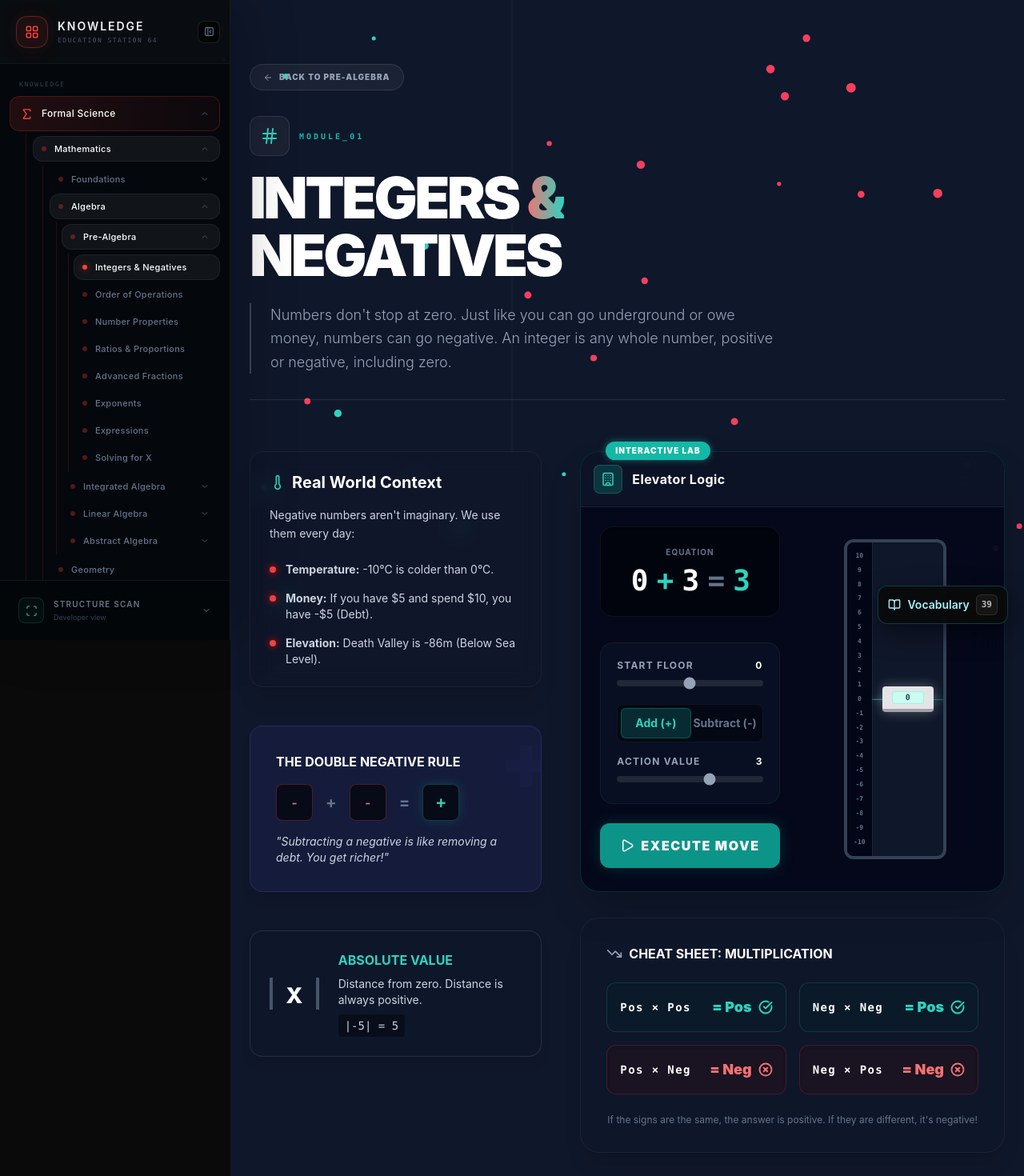
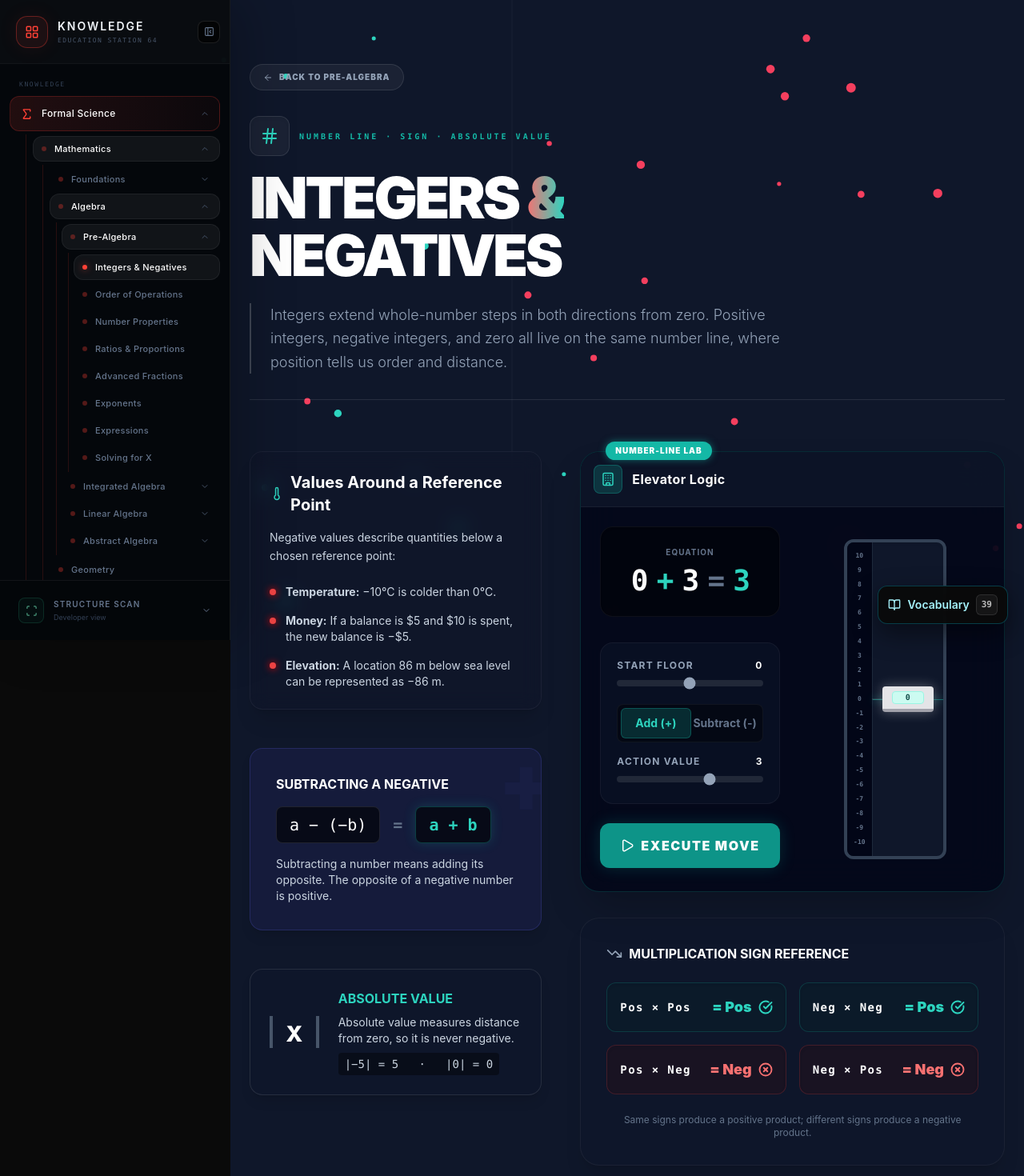
Before and after one commit to nickf723/ed-dev, a Next.js app: page /formal-science/mathematics/algebra/pre-algebra/integers in a window 1280 px wide. Shown: the top 1470 px of the page at 80% size. Built offline with nearby package versions, Linux system fonts and the light colour scheme.

Commit message:
Clarify integer lesson language and sign rules

```diff
--- a/app/formal-science/mathematics/algebra/pre-algebra/integers/page.tsx
+++ b/app/formal-science/mathematics/algebra/pre-algebra/integers/page.tsx
@@ -3,15 +3,24 @@ import Link from "next/link";
 import NumberLineBackground from "./_components/NumberLineBackground";
 import IntegerElevatorLab from "./_components/IntegerElevatorLab";
 import {
-  Hash, ArrowRight, Thermometer,
+  Hash, Thermometer,
   TrendingDown, CheckCircle, XCircle, ArrowLeft
 } from "lucide-react";
 
-// VERIFICATION PROTOCOL IMPORTS
 import Assessment from "@/app/_components/Assessment";
 import VocabApplet from "@/app/_components/VocabApplet";
 import { integersVocab } from "@/app/_data/vocab/i/integers";
 import { integersQuiz } from "./_components/assessment";
+
+type SignRuleProps = {
+  a: string;
+  b: string;
+  res: string;
+  icon: typeof CheckCircle;
+  color: string;
+  bg: string;
+  border: string;
+};
 
 export default function IntegersPage() {
   return (
@@ -20,10 +29,6 @@ export default function IntegersPage() {
       <div className="absolute inset-0 bg-radial-vignette opacity-80 pointer-events-none" />
 
       <div className="relative z-10 container mx-auto px-6 py-12">
-
-        {/* =========================================
-            HEADER
-        ========================================= */}
         <header className="mb-16 border-b border-white/10 pb-8 mt-8">
           <Link href="/formal-science/mathematics/algebra/pre-algebra" className="inline-flex items-center gap-2 text-[10px] font-black uppercase tracking-widest text-slate-400 hover:text-white transition-colors mb-8 bg-white/5 px-4 py-2 rounded-full border border-white/10">
               <ArrowLeft size={12} /> Back to Pre-Algebra
@@ -34,7 +39,7 @@ export default function IntegersPage() {
               <Hash className="text-teal-400" size={24} />
             </span>
             <span className="text-[10px] font-mono uppercase tracking-[0.3em] text-teal-500 font-bold">
-              Module_01
+              Number line · sign · absolute value
             </span>
           </div>
           <h1 className="text-5xl md:text-7xl font-black text-white tracking-tighter uppercase leading-none">
@@ -42,81 +47,71 @@ export default function IntegersPage() {
             NEGATIVES
           </h1>
           <p className="mt-6 text-slate-400 max-w-2xl text-lg font-light leading-relaxed border-l-2 border-white/20 pl-6">
-            Numbers don't stop at zero. Just like you can go underground or owe money, numbers can go negative. An integer is any whole number, positive or negative, including zero.
+            Integers extend whole-number steps in both directions from zero. Positive integers, negative integers, and zero all live on the same number line, where position tells us order and distance.
           </p>
         </header>
 
         <div className="grid grid-cols-1 lg:grid-cols-12 gap-12 mb-24">
-
-          {/* LEFT: THEORY */}
           <div className="lg:col-span-5 space-y-12">
-
-            {/* The Concept */}
             <div className="p-6 bg-slate-900/60 border border-white/5 rounded-2xl backdrop-blur-md shadow-xl">
               <h3 className="text-xl font-bold text-white mb-4 flex items-center gap-2">
-                <Thermometer size={20} className="text-teal-400" /> Real World Context
+                <Thermometer size={20} className="text-teal-400" /> Values Around a Reference Point
               </h3>
               <p className="text-sm text-slate-300 leading-relaxed mb-6">
-                Negative numbers aren't imaginary. We use them every day:
+                Negative values describe quantities below a chosen reference point:
               </p>
               <ul className="space-y-4">
                  <li className="flex items-start gap-3 text-sm text-slate-300">
                      <span className="w-2 h-2 rounded-full bg-red-500 mt-1.5 shrink-0 shadow-[0_0_10px_red]" />
-                     <span><strong>Temperature:</strong> -10°C is colder than 0°C.</span>
+                     <span><strong>Temperature:</strong> −10°C is colder than 0°C.</span>
                  </li>
                  <li className="flex items-start gap-3 text-sm text-slate-300">
                      <span className="w-2 h-2 rounded-full bg-red-500 mt-1.5 shrink-0 shadow-[0_0_10px_red]" />
-                     <span><strong>Money:</strong> If you have $5 and spend $10, you have -$5 (Debt).</span>
+                     <span><strong>Money:</strong> If a balance is $5 and $10 is spent, the new balance is −$5.</span>
                  </li>
                  <li className="flex items-start gap-3 text-sm text-slate-300">
                      <span className="w-2 h-2 rounded-full bg-red-500 mt-1.5 shrink-0 shadow-[0_0_10px_red]" />
-                     <span><strong>Elevation:</strong> Death Valley is -86m (Below Sea Level).</span>
+                     <span><strong>Elevation:</strong> A location 86 m below sea level can be represented as −86 m.</span>
                  </li>
               </ul>
             </div>
 
-            {/* The Rules of Signs Card */}
             <div className="p-8 bg-indigo-900/20 border border-indigo-500/20 rounded-2xl shadow-lg relative overflow-hidden">
                 <div className="absolute right-0 top-0 text-[100px] text-indigo-500/5 -translate-y-8 translate-x-4 font-black">+</div>
-                <h4 className="text-base font-bold text-white uppercase mb-4 relative z-10">The Double Negative Rule</h4>
-                <div className="flex gap-4 items-center mb-4 relative z-10 text-xl">
-                    <div className="bg-black/60 px-4 py-2 rounded-lg font-mono text-red-400 border border-red-500/30 shadow-inner">-</div>
-                    <span className="text-slate-500 font-bold">+</span>
-                    <div className="bg-black/60 px-4 py-2 rounded-lg font-mono text-red-400 border border-red-500/30 shadow-inner">-</div>
+                <h4 className="text-base font-bold text-white uppercase mb-4 relative z-10">Subtracting a Negative</h4>
+                <div className="flex gap-4 items-center mb-4 relative z-10 text-xl font-mono">
+                    <div className="bg-black/60 px-4 py-2 rounded-lg text-white border border-white/10 shadow-inner">a − (−b)</div>
                     <span className="text-slate-500 font-bold">=</span>
-                    <div className="bg-black/60 px-4 py-2 rounded-lg font-mono text-teal-400 font-black border border-teal-500/30 shadow-[0_0_15px_rgba(20,184,166,0.2)]">+</div>
+                    <div className="bg-black/60 px-4 py-2 rounded-lg text-teal-400 font-black border border-teal-500/30 shadow-[0_0_15px_rgba(20,184,166,0.2)]">a + b</div>
                 </div>
-                <p className="text-sm text-slate-300 mt-2 italic relative z-10">
-                    "Subtracting a negative is like removing a debt. You get richer!"
+                <p className="text-sm text-slate-300 mt-2 relative z-10">
+                    Subtracting a number means adding its opposite. The opposite of a negative number is positive.
                 </p>
             </div>
 
-            {/* Absolute Value */}
             <div className="flex gap-6 p-6 bg-slate-900/50 border border-white/10 rounded-2xl shadow-lg items-center">
                 <div className="text-4xl font-black text-white px-4 border-x-4 border-slate-600 font-mono">x</div>
                 <div>
                     <h4 className="text-base font-bold text-teal-400 uppercase mb-2">Absolute Value</h4>
                     <p className="text-sm text-slate-300">
-                        Distance from zero. Distance is always positive.<br/>
-                        <span className="font-mono bg-black/40 px-2 py-1 rounded mt-2 inline-block">|-5| = 5</span>
+                        Absolute value measures distance from zero, so it is never negative.<br/>
+                        <span className="font-mono bg-black/40 px-2 py-1 rounded mt-2 inline-block">|−5| = 5 &nbsp; · &nbsp; |0| = 0</span>
                     </p>
                 </div>
             </div>
-
           </div>
 
-          {/* RIGHT: THE LAB */}
           <div className="lg:col-span-7 space-y-8">
             <div className="relative">
                 <div className="absolute -top-3 left-8 bg-teal-500 text-white text-[10px] font-black uppercase tracking-widest px-3 py-1 rounded-full shadow-[0_0_10px_rgba(20,184,166,0.5)] z-20">
-                    Interactive Lab
+                    Number-line lab
                 </div>
                 <IntegerElevatorLab />
             </div>
 
             <div className="p-8 bg-slate-900/50 border border-white/5 rounded-3xl shadow-xl">
                <h4 className="text-base font-bold text-white uppercase mb-6 flex items-center gap-2">
-                   <TrendingDown size={20} className="text-slate-400" /> Cheat Sheet: Multiplication
+                   <TrendingDown size={20} className="text-slate-400" /> Multiplication Sign Reference
                </h4>
                <div className="grid grid-cols-1 md:grid-cols-2 gap-4">
                   <Rule a="Pos" b="Pos" res="Pos" icon={CheckCircle} color="text-teal-400" bg="bg-teal-950/20" border="border-teal-500/20" />
@@ -124,19 +119,14 @@ export default function IntegersPage() {
                   <Rule a="Pos" b="Neg" res="Neg" icon={XCircle} color="text-red-400" bg="bg-red-950/20" border="border-red-500/20" />
                   <Rule a="Neg" b="Pos" res="Neg" icon={XCircle} color="text-red-400" bg="bg-red-950/20" border="border-red-500/20" />
                </div>
-               <p className="text-xs text-slate-500 text-center mt-6">If the signs are the same, the answer is positive. If they are different, it's negative!</p>
+               <p className="text-xs text-slate-500 text-center mt-6">Same signs produce a positive product; different signs produce a negative product.</p>
             </div>
-
           </div>
-
         </div>
 
-        {/* =========================================
-            VERIFICATION PROTOCOL
-        ========================================= */}
         <div className="flex items-center gap-3 mb-8">
             <div className="h-4 w-1 bg-teal-500 rounded-full" />
-            <h2 className="text-sm font-bold text-teal-300 uppercase tracking-widest">Verification Protocol</h2>
+            <h2 className="text-sm font-bold text-teal-300 uppercase tracking-widest">Reference & Check</h2>
         </div>
 
         <div className="grid grid-cols-1 lg:grid-cols-3 gap-8">
@@ -156,14 +146,12 @@ export default function IntegersPage() {
                  />
             </div>
         </div>
-
       </div>
     </main>
   );
 }
 
-// Sub-component for the cheat sheet rules
-function Rule({ a, b, res, icon: Icon, color, bg, border }: any) {
+function Rule({ a, b, res, icon: Icon, color, bg, border }: SignRuleProps) {
     return (
         <div className={`flex items-center justify-between p-4 ${bg} rounded-xl border ${border} shadow-inner`}>
             <div className="text-sm font-mono font-bold text-white tracking-widest">
@@ -173,5 +161,5 @@ function Rule({ a, b, res, icon: Icon, color, bg, border }: any) {
                 = {res} <Icon size={18} strokeWidth={2.5} />
             </div>
         </div>
-    )
+    );
 }
```
